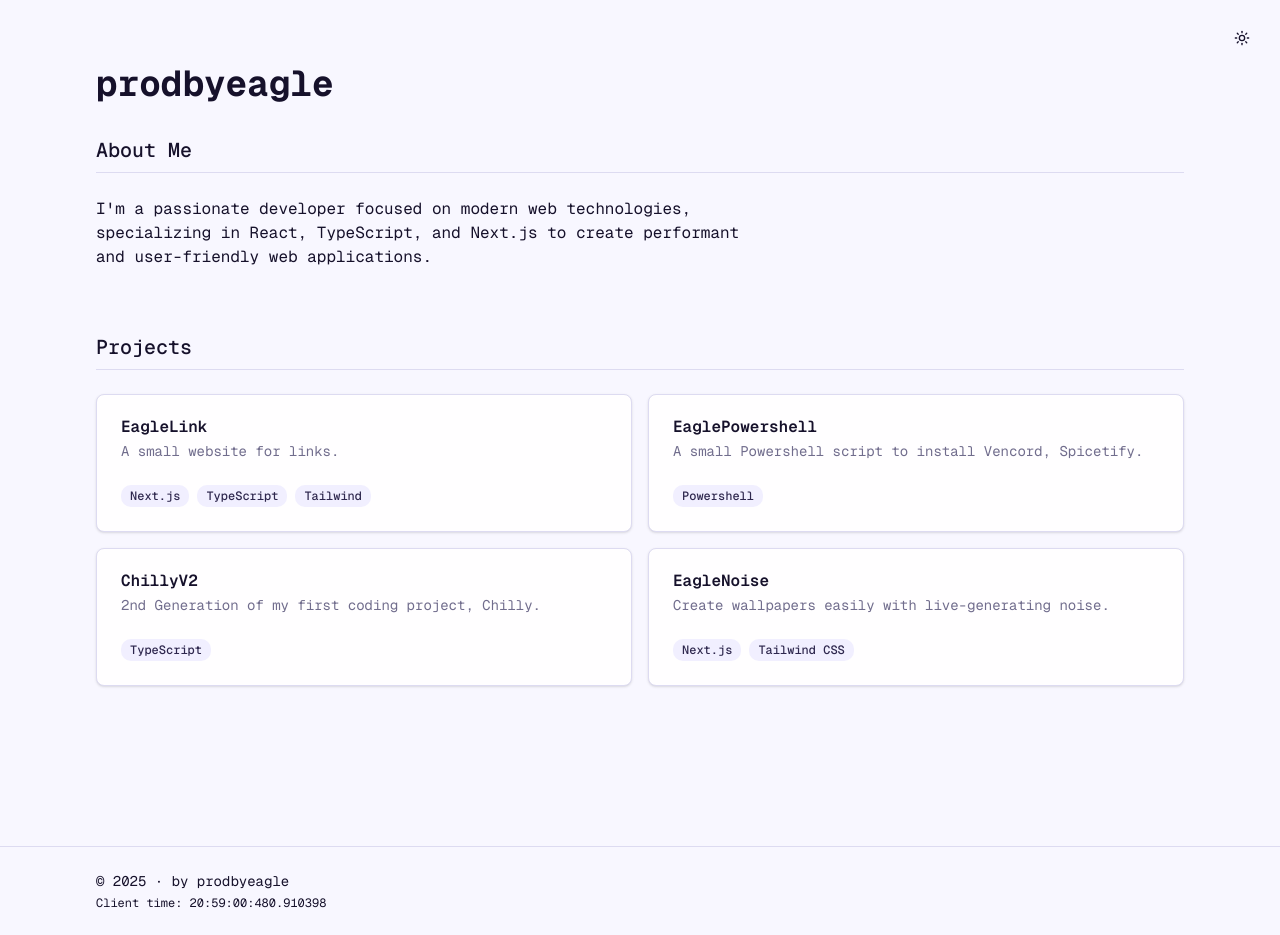
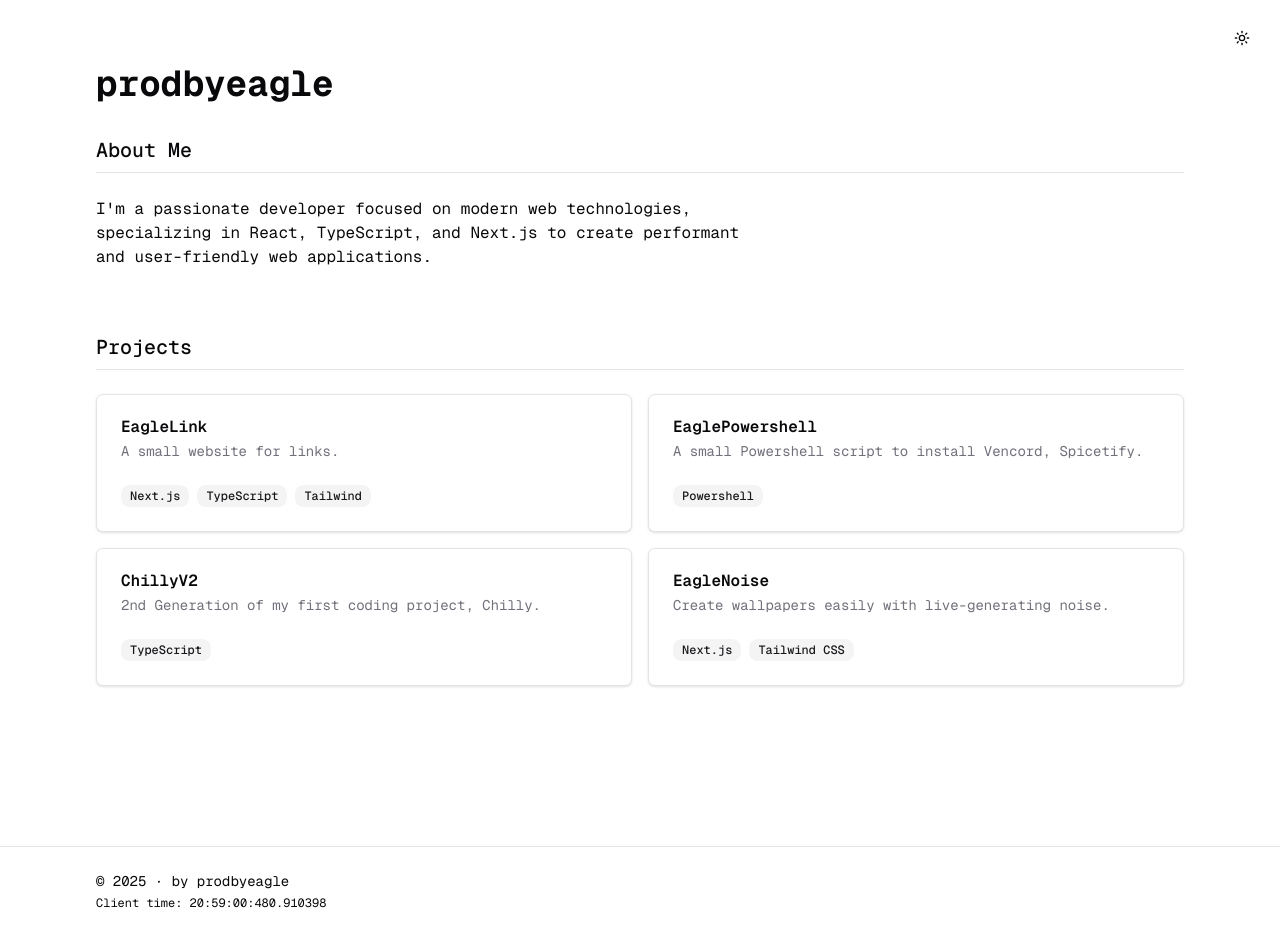
Before and after one commit to prodbyeagle/.www, a Next.js app: page / in a window 1280 px wide. Built offline with nearby package versions, Linux system fonts and the light colour scheme.

Commit message:
style(globals): revert to default theme

```diff
--- a/src/app/globals.css
+++ b/src/app/globals.css
@@ -44,72 +44,72 @@
 }
 
 :root {
-	--radius: 0.75rem;
-	--background: oklch(0.98 0.01 290);
-	--foreground: oklch(0.2 0.05 290);
-	--card: oklch(1 0.01 290);
-	--card-foreground: oklch(0.2 0.05 290);
-	--popover: oklch(1 0.01 290);
-	--popover-foreground: oklch(0.2 0.05 290);
-	--primary: oklch(0.65 0.28 290);
-	--primary-foreground: oklch(0.98 0.01 290);
-	--secondary: oklch(0.96 0.03 290);
-	--secondary-foreground: oklch(0.3 0.07 290);
-	--muted: oklch(0.96 0.03 290);
-	--muted-foreground: oklch(0.55 0.05 290);
-	--accent: oklch(0.96 0.03 290);
-	--accent-foreground: oklch(0.3 0.07 290);
-	--destructive: oklch(0.65 0.28 290);
-	--border: oklch(0.9 0.03 290);
-	--input: oklch(0.9 0.03 290);
-	--ring: oklch(0.65 0.28 290);
-	--chart-1: oklch(0.65 0.28 290);
-	--chart-2: oklch(0.7 0.22 295);
-	--chart-3: oklch(0.75 0.18 300);
-	--chart-4: oklch(0.8 0.14 305);
-	--chart-5: oklch(0.85 0.1 310);
-	--sidebar: oklch(0.98 0.01 290);
-	--sidebar-foreground: oklch(0.2 0.05 290);
-	--sidebar-primary: oklch(0.65 0.28 290);
-	--sidebar-primary-foreground: oklch(0.98 0.01 290);
-	--sidebar-accent: oklch(0.96 0.03 290);
-	--sidebar-accent-foreground: oklch(0.3 0.07 290);
-	--sidebar-border: oklch(0.9 0.03 290);
-	--sidebar-ring: oklch(0.65 0.28 290);
+	--radius: 0.675rem;
+	--background: oklch(1 0 0);
+	--foreground: oklch(0.141 0.005 285.823);
+	--card: oklch(1 0 0);
+	--card-foreground: oklch(0.141 0.005 285.823);
+	--popover: oklch(1 0 0);
+	--popover-foreground: oklch(0.141 0.005 285.823);
+	--primary: oklch(0.21 0.006 285.885);
+	--primary-foreground: oklch(0.985 0 0);
+	--secondary: oklch(0.967 0.001 286.375);
+	--secondary-foreground: oklch(0.21 0.006 285.885);
+	--muted: oklch(0.967 0.001 286.375);
+	--muted-foreground: oklch(0.552 0.016 285.938);
+	--accent: oklch(0.967 0.001 286.375);
+	--accent-foreground: oklch(0.21 0.006 285.885);
+	--destructive: oklch(0.577 0.245 27.325);
+	--border: oklch(0.92 0.004 286.32);
+	--input: oklch(0.92 0.004 286.32);
+	--ring: oklch(0.705 0.015 286.067);
+	--chart-1: oklch(0.646 0.222 41.116);
+	--chart-2: oklch(0.6 0.118 184.704);
+	--chart-3: oklch(0.398 0.07 227.392);
+	--chart-4: oklch(0.828 0.189 84.429);
+	--chart-5: oklch(0.769 0.188 70.08);
+	--sidebar: oklch(0.985 0 0);
+	--sidebar-foreground: oklch(0.141 0.005 285.823);
+	--sidebar-primary: oklch(0.21 0.006 285.885);
+	--sidebar-primary-foreground: oklch(0.985 0 0);
+	--sidebar-accent: oklch(0.967 0.001 286.375);
+	--sidebar-accent-foreground: oklch(0.21 0.006 285.885);
+	--sidebar-border: oklch(0.92 0.004 286.32);
+	--sidebar-ring: oklch(0.705 0.015 286.067);
 }
 
 .dark {
-	--background: oklch(0.2 0.05 290);
-	--foreground: oklch(0.98 0.01 290);
-	--card: oklch(0.25 0.06 290);
-	--card-foreground: oklch(0.98 0.01 290);
-	--popover: oklch(0.25 0.06 290);
-	--popover-foreground: oklch(0.98 0.01 290);
-	--primary: oklch(0.65 0.28 290);
-	--primary-foreground: oklch(0.98 0.01 290);
-	--secondary: oklch(0.3 0.07 290);
-	--secondary-foreground: oklch(0.98 0.01 290);
-	--muted: oklch(0.3 0.07 290);
-	--muted-foreground: oklch(0.7 0.05 290);
-	--accent: oklch(0.3 0.07 290);
-	--accent-foreground: oklch(0.98 0.01 290);
-	--destructive: oklch(0.7 0.28 290);
-	--border: oklch(0.98 0.01 290 / 10%);
-	--input: oklch(0.98 0.01 290 / 15%);
-	--ring: oklch(0.65 0.28 290);
-	--chart-1: oklch(0.65 0.28 290);
-	--chart-2: oklch(0.7 0.22 295);
-	--chart-3: oklch(0.75 0.18 300);
-	--chart-4: oklch(0.8 0.14 305);
-	--chart-5: oklch(0.85 0.1 310);
-	--sidebar: oklch(0.25 0.06 290);
-	--sidebar-foreground: oklch(0.98 0.01 290);
-	--sidebar-primary: oklch(0.65 0.28 290);
-	--sidebar-primary-foreground: oklch(0.98 0.01 290);
-	--sidebar-accent: oklch(0.3 0.07 290);
-	--sidebar-accent-foreground: oklch(0.98 0.01 290);
-	--sidebar-border: oklch(0.98 0.01 290 / 10%);
-	--sidebar-ring: oklch(0.65 0.28 290);
+	--background: oklch(0.141 0.005 285.823);
+	--foreground: oklch(0.985 0 0);
+	--card: oklch(0.21 0.006 285.885);
+	--card-foreground: oklch(0.985 0 0);
+	--popover: oklch(0.21 0.006 285.885);
+	--popover-foreground: oklch(0.985 0 0);
+	--primary: oklch(0.92 0.004 286.32);
+	--primary-foreground: oklch(0.21 0.006 285.885);
+	--secondary: oklch(0.274 0.006 286.033);
+	--secondary-foreground: oklch(0.985 0 0);
+	--muted: oklch(0.274 0.006 286.033);
+	--muted-foreground: oklch(0.705 0.015 286.067);
+	--accent: oklch(0.274 0.006 286.033);
+	--accent-foreground: oklch(0.985 0 0);
+	--destructive: oklch(0.704 0.191 22.216);
+	--border: oklch(1 0 0 / 10%);
+	--input: oklch(1 0 0 / 15%);
+	--ring: oklch(0.552 0.016 285.938);
+	--chart-1: oklch(0.488 0.243 264.376);
+	--chart-2: oklch(0.696 0.17 162.48);
+	--chart-3: oklch(0.769 0.188 70.08);
+	--chart-4: oklch(0.627 0.265 303.9);
+	--chart-5: oklch(0.645 0.246 16.439);
+	--sidebar: oklch(0.21 0.006 285.885);
+	--sidebar-foreground: oklch(0.985 0 0);
+	--sidebar-primary: oklch(0.488 0.243 264.376);
+	--sidebar-primary-foreground: oklch(0.985 0 0);
+	--sidebar-accent: oklch(0.274 0.006 286.033);
+	--sidebar-accent-foreground: oklch(0.985 0 0);
+	--sidebar-border: oklch(1 0 0 / 10%);
+	--sidebar-ring: oklch(0.552 0.016 285.938);
 }
 
 @layer base {
```
